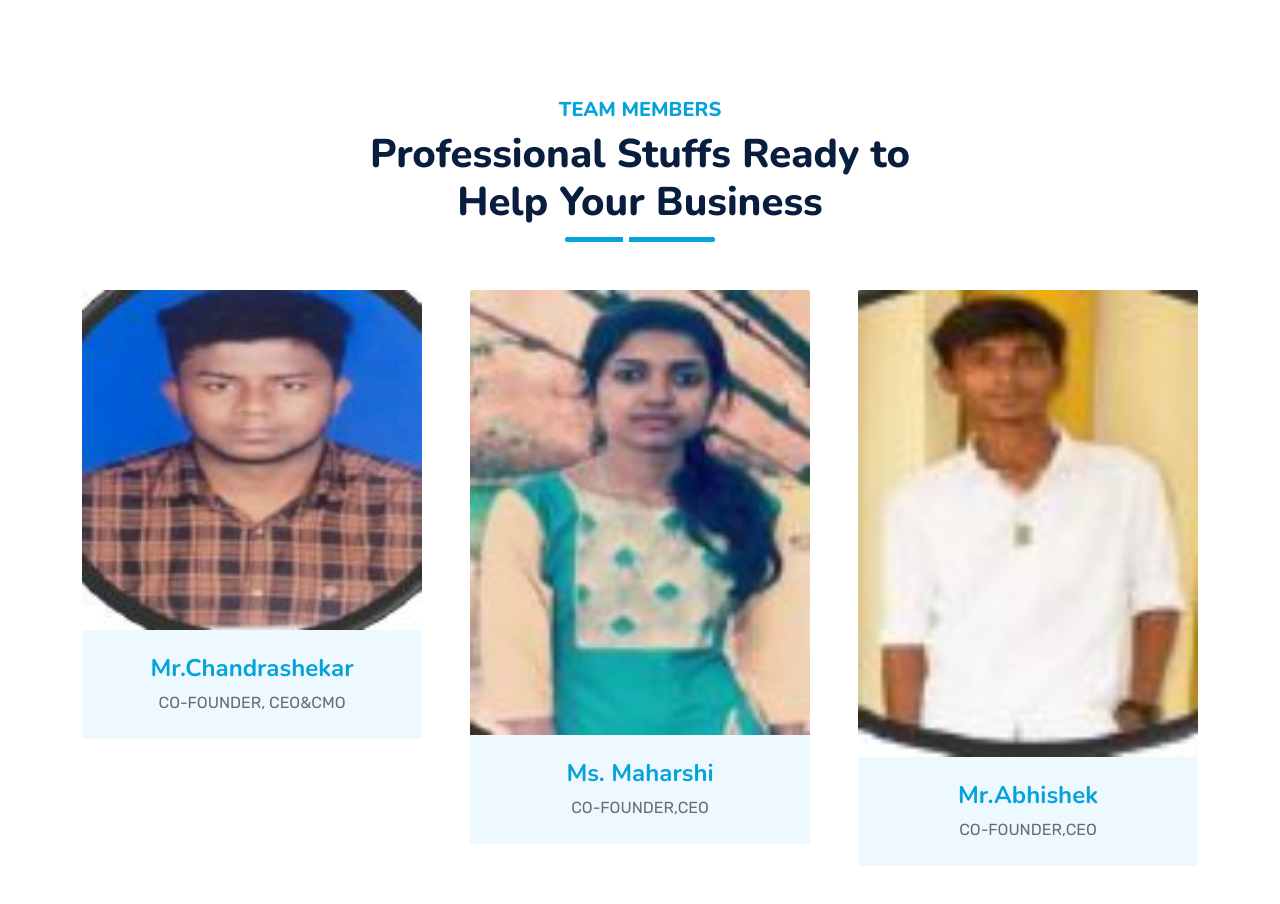
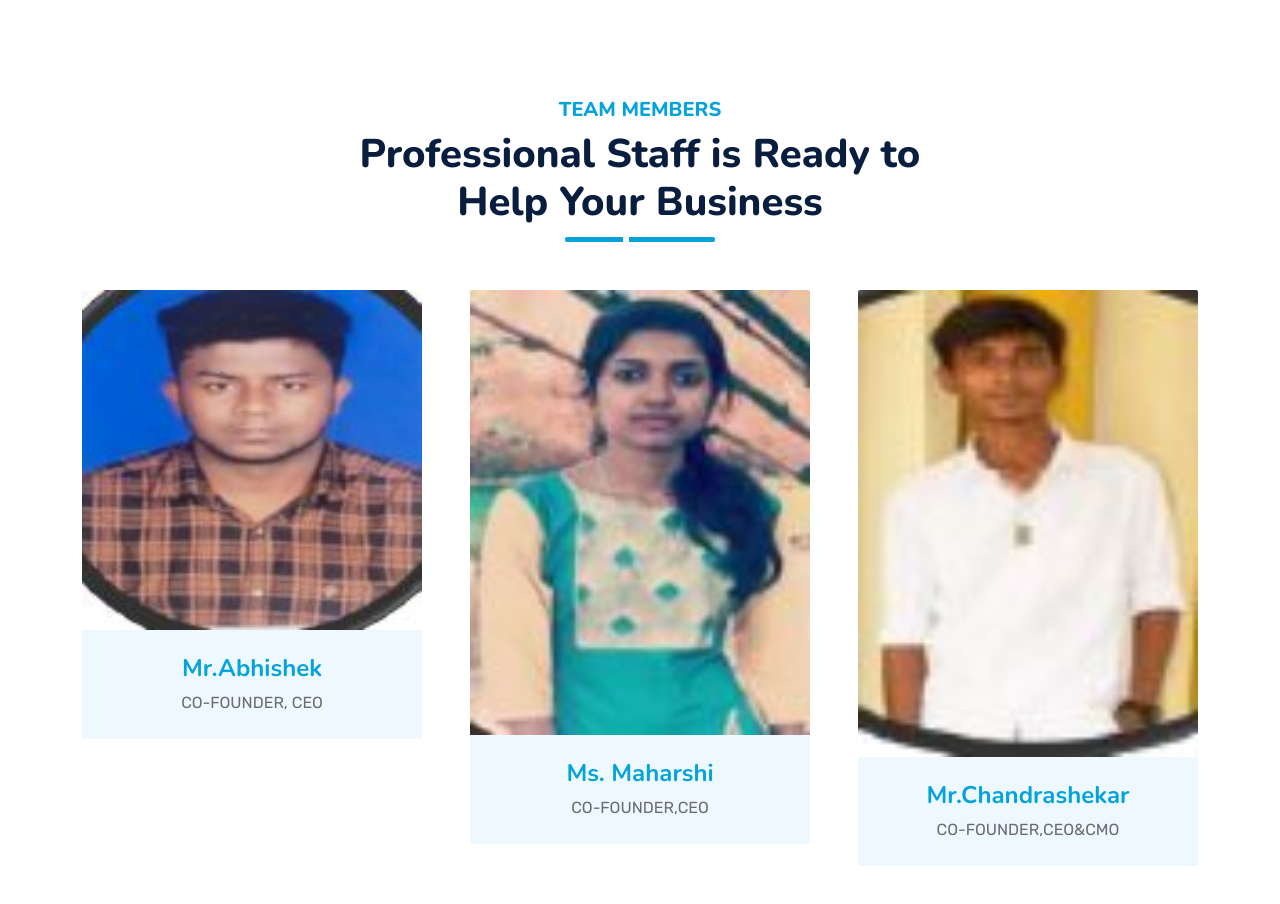
Before and after one commit to Davidjhon567/multilabour.github.io, a plain HTML site: page about.html in a window 1280 px wide. Shown: the part 1400-2304 px from the top of the page. Drawn offline with nearby package versions, Linux system fonts and the light colour scheme.

Commit message:
Update about.html

```diff
--- a/about.html
+++ b/about.html
@@ -176,7 +176,7 @@
         <div class="container py-5">
             <div class="section-title text-center position-relative pb-3 mb-5 mx-auto" style="max-width: 600px;">
                 <h5 class="fw-bold text-primary text-uppercase">Team Members</h5>
-                <h1 class="mb-0">Professional Stuffs Ready to Help Your Business</h1>
+                <h1 class="mb-0">Professional Staff is Ready to Help Your Business</h1>
             </div>
             <div class="row g-5">
                 <div class="col-lg-4 wow slideInUp" data-wow-delay="0.3s">
@@ -191,8 +191,8 @@
                             </div>
                         </div>
                         <div class="text-center py-4">
-                            <h4 class="text-primary">Mr.Chandrashekar</h4>
-                            <p class="text-uppercase m-0">CO-FOUNDER, CEO&CMO</p>
+                            <h4 class="text-primary">Mr.Abhishek</h4>
+                            <p class="text-uppercase m-0">CO-FOUNDER, CEO</p>
                         </div>
                     </div>
                 </div>
@@ -225,8 +225,8 @@
                             </div>
                         </div>
                         <div class="text-center py-4">
-                            <h4 class="text-primary">Mr.Abhishek</h4>
-                            <p class="text-uppercase m-0">CO-FOUNDER,CEO</p>
+                            <h4 class="text-primary">Mr.Chandrashekar</h4>
+                            <p class="text-uppercase m-0">CO-FOUNDER,CEO&CMO</p>
                         </div>
                     </div>
                 </div>
```
